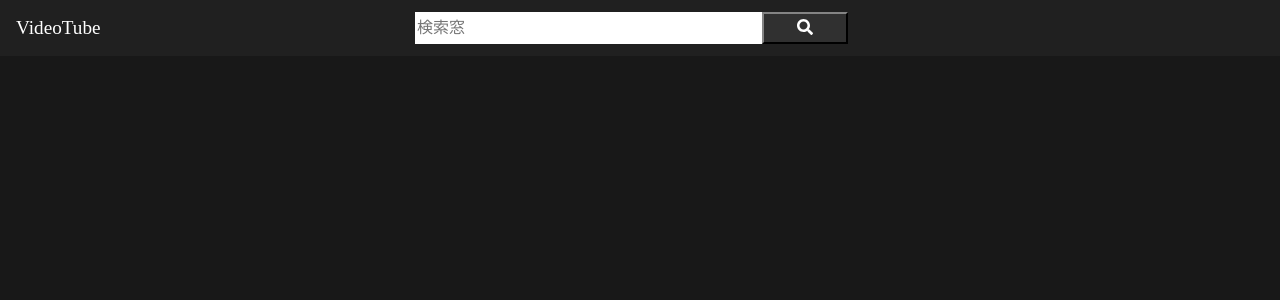
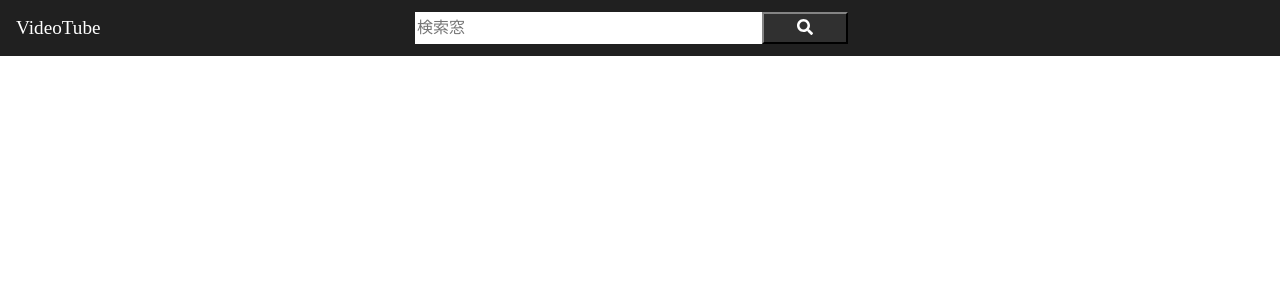
Before and after one commit to totoriri/u-youtube-clone, a React (Create React App) app: page /search in a window 1280 px wide. Shown: the top 300 px of the page. Built offline with nearby package versions, Linux system fonts and the light colour scheme.

Commit message:
FIX: fix some styles for removing unnecessary blank

```diff
--- a/src/components/header/Header.module.scss
+++ b/src/components/header/Header.module.scss
@@ -6,6 +6,7 @@
   height: 56px;
   width: 100%;
   background-color: #202020;
+  z-index: 99;
   a {
     color: white;
     font-size: 1.2rem;
--- a/src/components/layout/Layout.module.scss
+++ b/src/components/layout/Layout.module.scss
@@ -1,5 +1,5 @@
 .wrapper {
-  min-height: 100vh;
+  // min-height: 100vh;
   display: flex;
   flex-direction: column;
   background: #181818;
```
